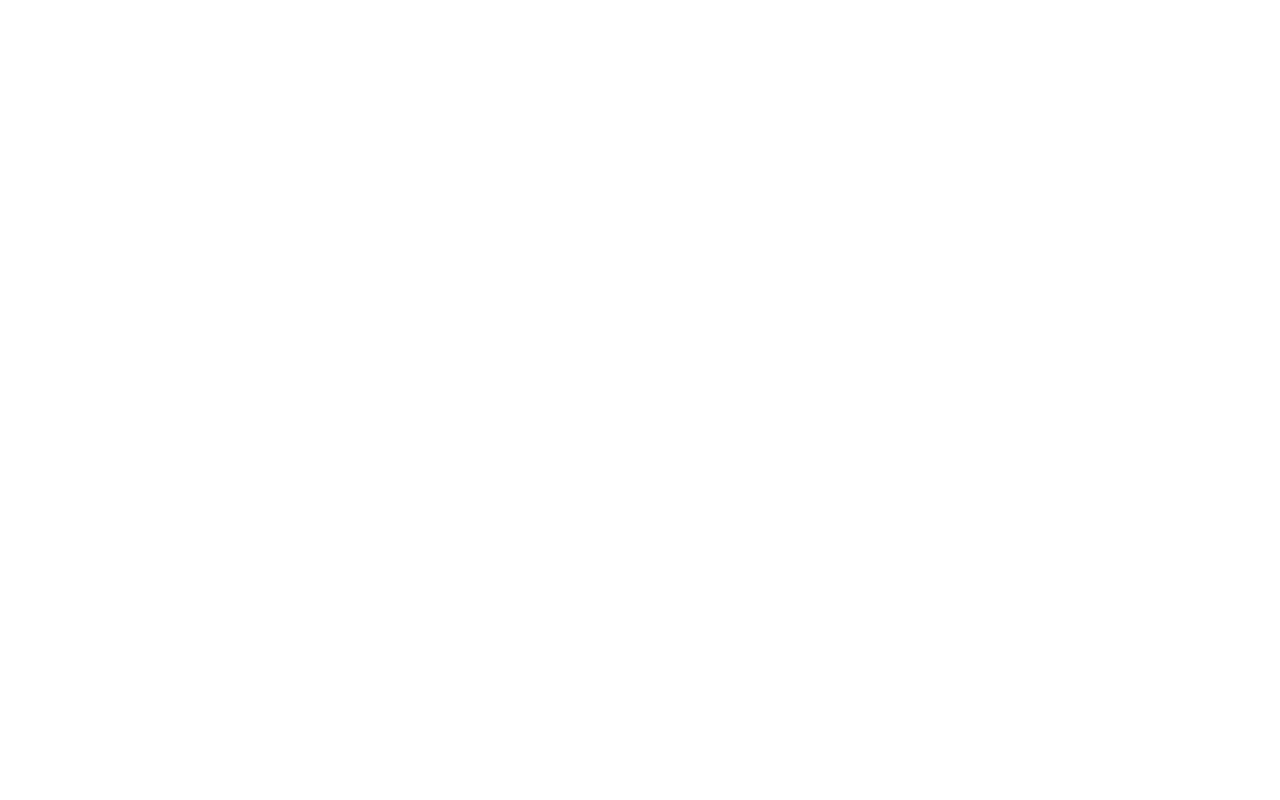
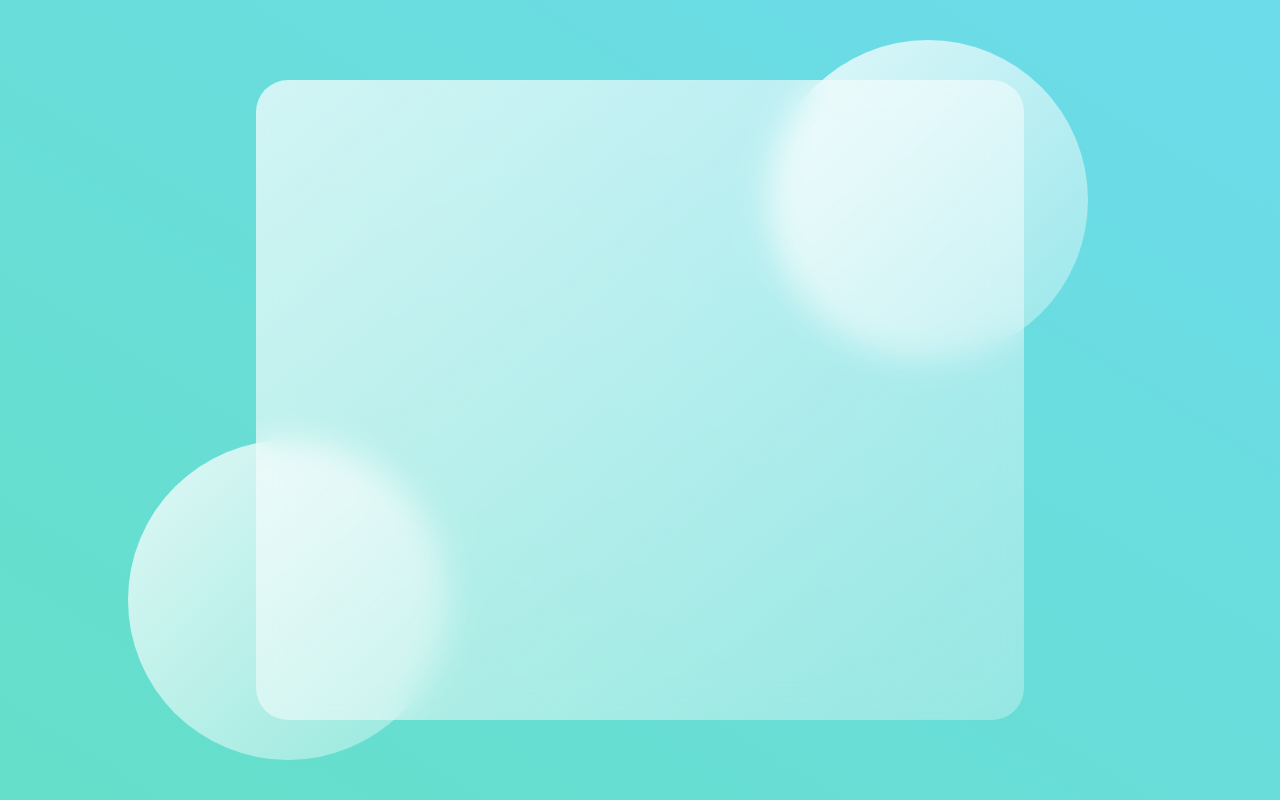
Before and after one commit to Jackal73/its-glass, a website: page index.html in a window 1280 px wide. Drawn offline with Linux system fonts and the light colour scheme.

Commit message:
Create glass effect for page

```diff
--- a/index.html
+++ b/index.html
@@ -9,6 +9,10 @@
         <link rel="stylesheet" href="style.css">
     </head>
     <body>
-
+        <main>
+            <section class="glass"></section>
+        </main>
+        <div class="circle1"></div>
+        <div class="circle2"></div>
     </body>
 </html>
--- a/style.css
+++ b/style.css
@@ -0,0 +1,49 @@
+* {
+    margin: 0;
+    padding: 0;
+    box-sizing: border-box;
+}
+
+main {
+    min-height: 100vh;
+    background: linear-gradient(to right top, #65dfc9, #6cdbeb);
+    display: flex;
+    align-items: center;
+    justify-content: center;
+}
+
+.glass {
+    background: white;
+    min-height: 80vh;
+    width: 60%;
+    background: linear-gradient(to right bottom, rgba(255, 255, 255, 0.7), rgba(255, 255, 255, 0.3));
+    border-radius: 2rem;
+    z-index: 2;
+    backdrop-filter: blur(1rem);
+}
+
+.circle1, .circle2 {
+    background: white;
+    background: linear-gradient(to right bottom, rgba(255, 255, 255, 0.8), rgba(255, 255, 255, 0.3));
+    height: 20rem;
+    width: 20rem;
+    position: absolute;
+    border-radius: 50%;
+}
+
+.circle1 {
+    top: 5%;
+    right: 15%;
+}
+
+.circle2 {
+    bottom: 5%;
+    left: 10%;
+}
+.dashboard {
+    flex: 1;
+}
+
+.games {
+    flex: 2;
+}
```
